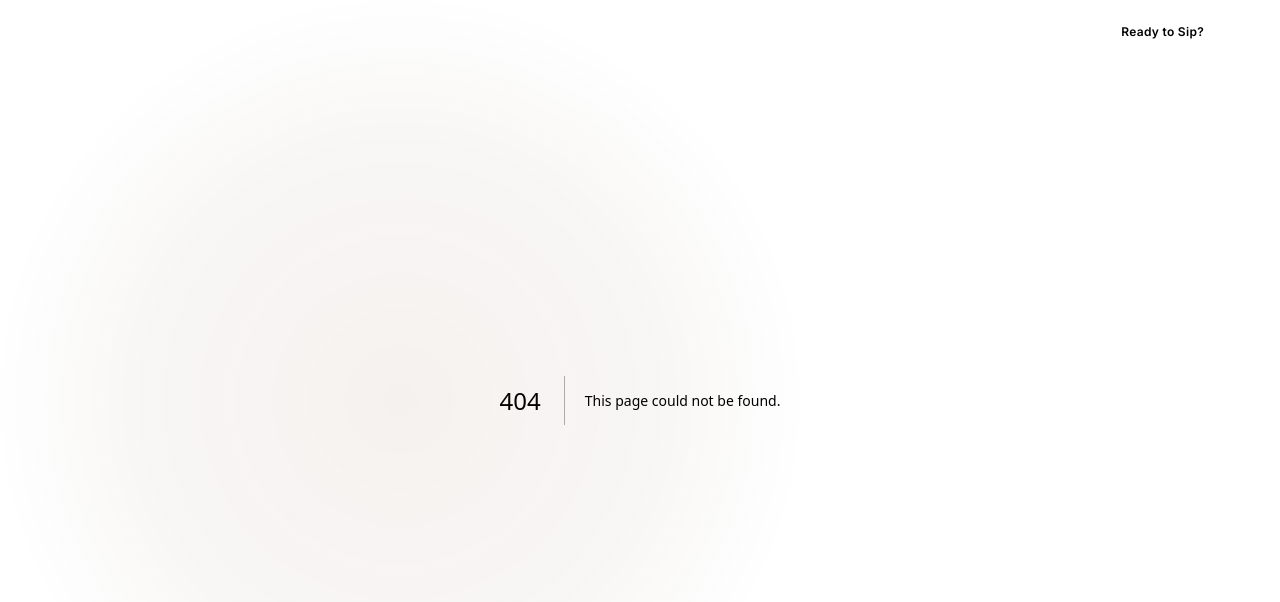
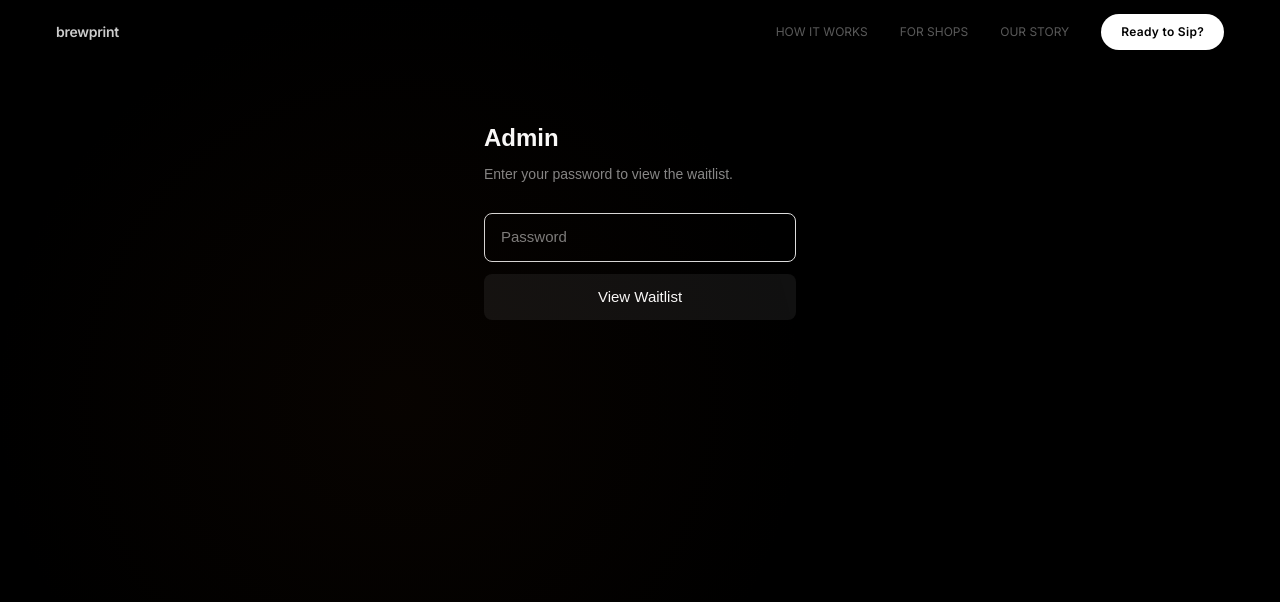
Before and after one commit to arimeyerrr/brewprint-web, a Next.js app: page /admin in a window 1280 px wide. Before the commit this address had no page. Shown: the top 602 px of the page. Built offline with nearby package versions, Linux system fonts and the light colour scheme.

Commit message:
Add password-protected admin page to view waitlist signups
Co-Authored-By: Claude Sonnet 4.6 <noreply@anthropic.com>

```diff
--- /dev/null
+++ b/app/admin/page.tsx
@@ -0,0 +1,117 @@
+'use client'
+
+import { useState } from 'react'
+
+const ADMIN_FN = 'https://tftaftmbadjfntmqdjle.supabase.co/functions/v1/waitlist-admin'
+
+type Entry = { email: string; audience_type: string; created_at: string }
+
+export default function AdminPage() {
+  const [password, setPassword] = useState('')
+  const [entries, setEntries] = useState<Entry[] | null>(null)
+  const [error, setError] = useState('')
+  const [loading, setLoading] = useState(false)
+
+  const handleSubmit = async (e: React.FormEvent) => {
+    e.preventDefault()
+    setLoading(true)
+    setError('')
+    const res = await fetch(`${ADMIN_FN}?password=${encodeURIComponent(password)}`)
+    const json = await res.json()
+    setLoading(false)
+    if (!res.ok) {
+      setError('Wrong password.')
+    } else {
+      setEntries(json.data)
+    }
+  }
+
+  const exportCSV = () => {
+    if (!entries) return
+    const rows = [['Email', 'Type', 'Signed Up'], ...entries.map(e => [e.email, e.audience_type, new Date(e.created_at).toLocaleDateString()])]
+    const csv = rows.map(r => r.join(',')).join('\n')
+    const blob = new Blob([csv], { type: 'text/csv' })
+    const url = URL.createObjectURL(blob)
+    const a = document.createElement('a')
+    a.href = url
+    a.download = 'brewprint-waitlist.csv'
+    a.click()
+  }
+
+  if (entries) {
+    return (
+      <div style={{ fontFamily: 'sans-serif', maxWidth: 700, margin: '60px auto', padding: '0 24px' }}>
+        <div style={{ display: 'flex', justifyContent: 'space-between', alignItems: 'center', marginBottom: 32 }}>
+          <div>
+            <h1 style={{ fontSize: 28, fontWeight: 700, margin: 0 }}>Waitlist</h1>
+            <p style={{ color: '#888', margin: '4px 0 0' }}>{entries.length} signup{entries.length !== 1 ? 's' : ''}</p>
+          </div>
+          <button
+            onClick={exportCSV}
+            style={{ background: '#111', color: '#fff', border: 'none', borderRadius: 8, padding: '10px 20px', cursor: 'pointer', fontSize: 14 }}
+          >
+            Export CSV
+          </button>
+        </div>
+
+        {entries.length === 0 ? (
+          <p style={{ color: '#888' }}>No signups yet.</p>
+        ) : (
+          <table style={{ width: '100%', borderCollapse: 'collapse', fontSize: 14 }}>
+            <thead>
+              <tr style={{ borderBottom: '2px solid #eee', textAlign: 'left' }}>
+                <th style={{ padding: '10px 12px', color: '#888', fontWeight: 500 }}>Email</th>
+                <th style={{ padding: '10px 12px', color: '#888', fontWeight: 500 }}>Type</th>
+                <th style={{ padding: '10px 12px', color: '#888', fontWeight: 500 }}>Signed Up</th>
+              </tr>
+            </thead>
+            <tbody>
+              {entries.map((e, i) => (
+                <tr key={i} style={{ borderBottom: '1px solid #f0f0f0' }}>
+                  <td style={{ padding: '12px 12px' }}>{e.email}</td>
+                  <td style={{ padding: '12px 12px' }}>
+                    <span style={{
+                      background: e.audience_type === 'owner' ? '#fff3e0' : '#e8f5e9',
+                      color: e.audience_type === 'owner' ? '#e65100' : '#2e7d32',
+                      borderRadius: 4, padding: '2px 8px', fontSize: 12, fontWeight: 500
+                    }}>
+                      {e.audience_type === 'owner' ? 'Shop Owner' : 'Coffee Lover'}
+                    </span>
+                  </td>
+                  <td style={{ padding: '12px 12px', color: '#888' }}>
+                    {new Date(e.created_at).toLocaleDateString('en-US', { month: 'short', day: 'numeric', year: 'numeric' })}
+                  </td>
+                </tr>
+              ))}
+            </tbody>
+          </table>
+        )}
+      </div>
+    )
+  }
+
+  return (
+    <div style={{ fontFamily: 'sans-serif', maxWidth: 360, margin: '120px auto', padding: '0 24px' }}>
+      <h1 style={{ fontSize: 24, fontWeight: 700, marginBottom: 8 }}>Admin</h1>
+      <p style={{ color: '#888', marginBottom: 28, fontSize: 14 }}>Enter your password to view the waitlist.</p>
+      <form onSubmit={handleSubmit} style={{ display: 'flex', flexDirection: 'column', gap: 12 }}>
+        <input
+          type="password"
+          value={password}
+          onChange={e => setPassword(e.target.value)}
+          placeholder="Password"
+          required
+          style={{ border: '1px solid #ddd', borderRadius: 8, padding: '12px 16px', fontSize: 15, outline: 'none' }}
+        />
+        {error && <p style={{ color: '#e53e3e', fontSize: 13, margin: 0 }}>{error}</p>}
+        <button
+          type="submit"
+          disabled={loading}
+          style={{ background: '#111', color: '#fff', border: 'none', borderRadius: 8, padding: '12px', fontSize: 15, cursor: 'pointer', opacity: loading ? 0.6 : 1 }}
+        >
+          {loading ? 'Loading…' : 'View Waitlist'}
+        </button>
+      </form>
+    </div>
+  )
+}
```
